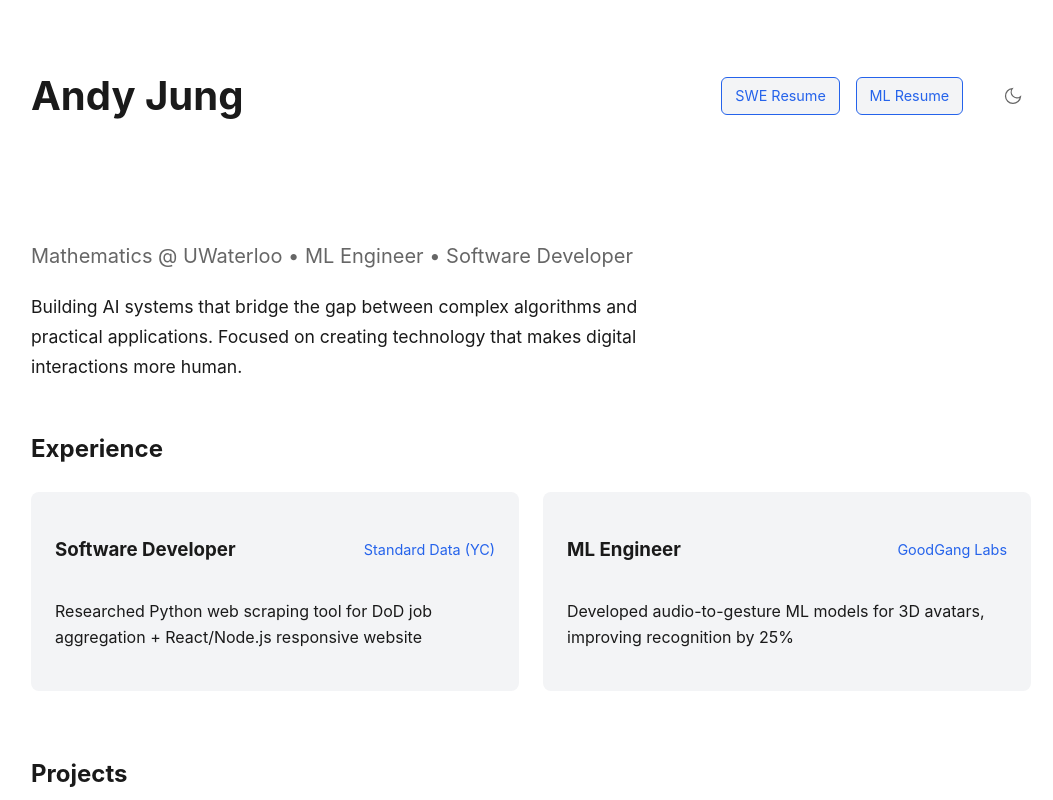
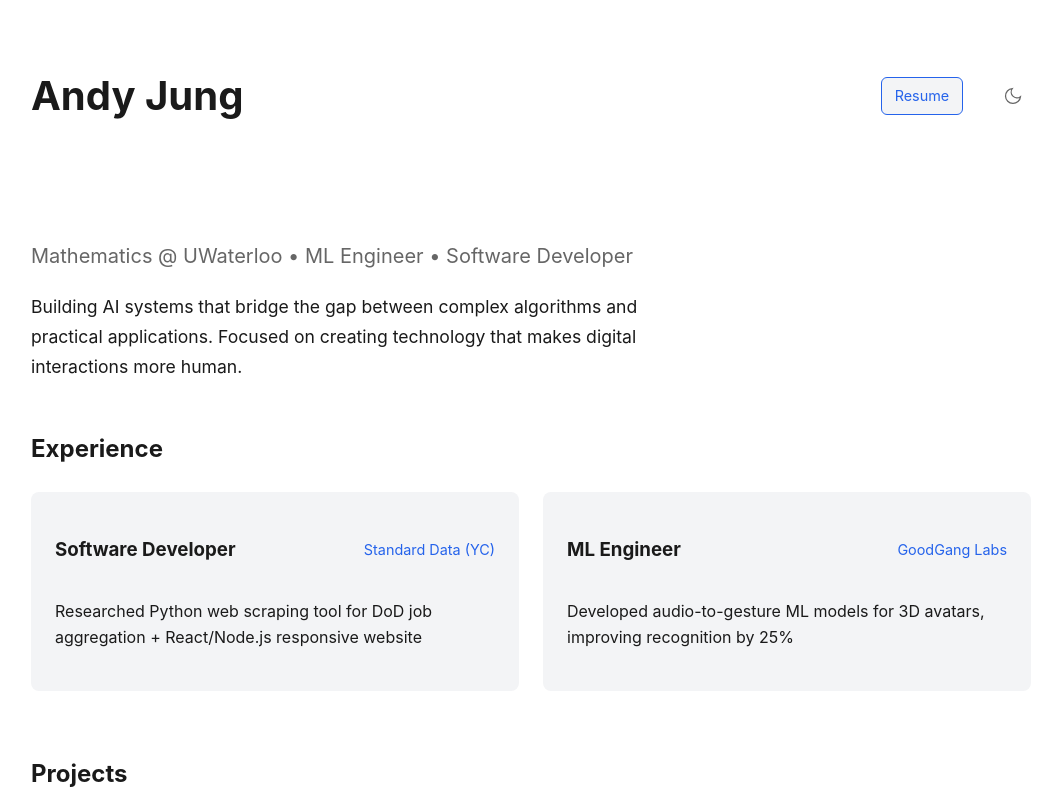
Before and after one commit to jungj0925/personalwebsite, a website: page index.html in a window 1280 px wide. Shown: the top 800 px of the page, without its empty margins (109-1162 px from the left). Drawn offline with Linux system fonts and the light colour scheme; no server answers.

Commit message:
fixing nonexistant resume

```diff
--- a/index.html
+++ b/index.html
@@ -12,8 +12,7 @@
         <h1>Andy Jung</h1>
         <div class="header-links">
             <div class="resume-links">
-                <a href="resources/Resume_SWE.pdf" class="resume-button">SWE Resume</a>
-                <a href="resources/Resume_ML.pdf" class="resume-button">ML Resume</a>
+                <a href="resources/Resume_ML.pdf" class="resume-button">Resume</a>
             </div>
             <button id="theme-toggle" aria-label="Toggle dark mode">
                 <svg class="sun" xmlns="http://www.w3.org/2000/svg" width="20" height="20" viewBox="0 0 24 24" fill="none" stroke="currentColor" stroke-width="2">
```
Also changed, not shown: 2 other files.
